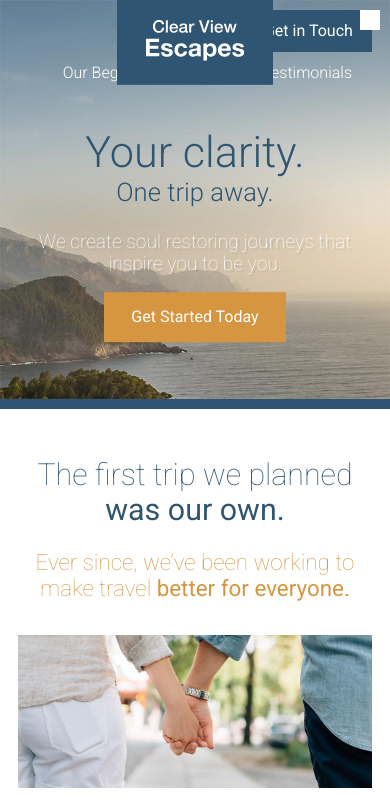
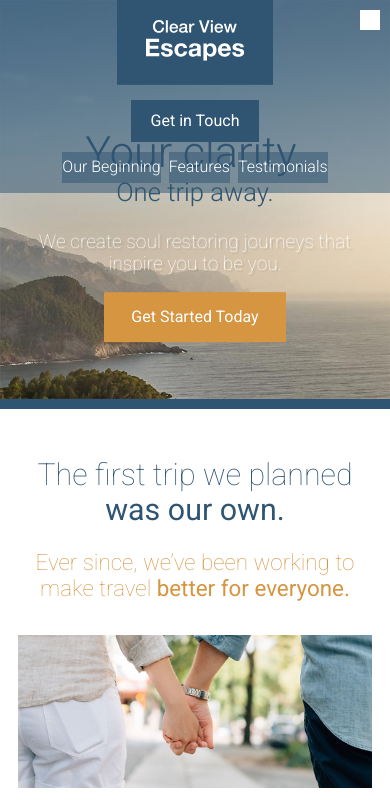
Before and after one commit to olenaborysenko/travel-site, a website built with webpack: page app/index.html in a window 390 px wide. Both pictures are taken after a click on the element 370 px from the left and 20 px from the top of the page. Shown: the top 807 px of the page. Built offline with nearby package versions, Linux system fonts and the light colour scheme.

Commit message:
Added mobile menu styling

```diff
--- a/app/assets/css/modules/_header.css
+++ b/app/assets/css/modules/_header.css
@@ -3,13 +3,21 @@
 	z-index: 2;
 	width: 100%;
 	padding: 10px 0;
+	transition: background-color .3s ease-out;
+
+	&--is-expanded {
+		background-color: rgba($mainBlue, .5)
+	}
 
 	@mixin atMedium {
 		background-color: rgba($mainBlue, .3);
 	}
 
 	&__btn-container {
-		float:	right;
+
+		@mixin atMedium {
+			float: right;
+		}
 	}
 
 	&__logo {
@@ -32,6 +40,7 @@
 		height: 20px;
 		background-color: #FFF;
 		position: absolute;
+		z-index: 10;
 		top: 10px;
 		right: 10px;
 
@@ -41,14 +50,25 @@
 	}
 
 	&__menu-content {
-		display: none;
+		opacity: 0;
+		transform: scale(1.2);
+		transition: all .3s ease-out;
+		position: relative;
+		z-index: -10;
+		padding-top: 90px;
+		text-align: center;
 
 		&--is-visible {
-			display: block;
+			opacity: 1;
+			z-index: 1;
+			transform: scale(1);
 		}
 
 		@mixin atMedium {
-			display: block;
+			opacity: 1;
+			z-index: 1;
+			transform: scale(1);
+			padding-top: 0;
 		}
 	}
 }
--- a/app/assets/css/modules/_primary-nav.css
+++ b/app/assets/css/modules/_primary-nav.css
@@ -1,7 +1,14 @@
 .primary-nav {
+	padding-top: 10px;
+
+	@mixin atMedium {
+		padding-top: 0;
+	}
 
 	&--pull-right {
-		float: right;
+		@mixin atMedium {
+			float: right;
+		}
 	}
 
 	ul {
@@ -12,8 +19,22 @@
 
 	li {
 		list-style: none;
-		float: left;
-		padding-right: 20px;
+		display: inline-block;
+		padding-right: 4px;
+
+		&:last-child {
+			padding-right: 0;
+
+			@mixin atMedium {
+				padding-right: 20px;
+			}
+		}
+
+		@mixin atMedium {
+			padding-right: 20px;
+			float: left;
+			display: block;
+		}
 	}
 
 	a {
@@ -21,6 +42,12 @@
 		font-weight: 300;
 		text-decoration: none;
 		display: block;
-		padding: 12px 0;
+		padding: 6px 0;
+		background-color: rgba($mainBlue, .5);
+
+		@mixin atMedium {
+			padding: 12px 0;
+			background-color: transparent;
+		}
 	}
 }
--- a/app/assets/js/modules/mobileMenu.js
+++ b/app/assets/js/modules/mobileMenu.js
@@ -2,6 +2,7 @@ import $ from "jquery";
 
 class MobileMenu {
 	constructor() {
+		this.siteHeader = $(".header");
 		this.menuIcon = $(".header__menu-icon");
 		this.menuContent = $(".header__menu-content");
 		this.events();
@@ -13,6 +14,7 @@ class MobileMenu {
 
 	toggleTheMenu() {
 		this.menuContent.toggleClass("header__menu-content--is-visible");
+		this.siteHeader.toggleClass("header--is-expanded");
 	}
 }
 
--- a/app/temp/css/style.css
+++ b/app/temp/css/style.css
@@ -979,7 +979,13 @@ a {
 	z-index: 2;
 	width: 100%;
 	padding: 10px 0;
+	-webkit-transition: background-color .3s ease-out;
+	transition: background-color .3s ease-out;
 }
+
+.header--is-expanded {
+		background-color: rgba(47,85,114, .5)
+	}
 
 @media (min-width: 800px) {
 
@@ -988,8 +994,11 @@ a {
 }
 	}
 
+@media (min-width: 800px) {
+
 .header__btn-container {
-		float:	right;
+			float: right
+	}
 	}
 
 .header__logo {
@@ -1018,6 +1027,7 @@ a {
 		height: 20px;
 		background-color: #FFF;
 		position: absolute;
+		z-index: 10;
 		top: 10px;
 		right: 10px;
 	}
@@ -1030,22 +1040,51 @@ a {
 	}
 
 .header__menu-content {
-		display: none;
+		opacity: 0;
+		-webkit-transform: scale(1.2);
+		        transform: scale(1.2);
+		-webkit-transition: all .3s ease-out;
+		transition: all .3s ease-out;
+		position: relative;
+		z-index: -10;
+		padding-top: 90px;
+		text-align: center;
 	}
 
 .header__menu-content--is-visible {
-			display: block;
+			opacity: 1;
+			z-index: 1;
+			-webkit-transform: scale(1);
+			        transform: scale(1);
 		}
 
 @media (min-width: 800px) {
 
 .header__menu-content {
-			display: block
+			opacity: 1;
+			z-index: 1;
+			-webkit-transform: scale(1);
+			        transform: scale(1);
+			padding-top: 0
 	}
 	}
 
+.primary-nav {
+	padding-top: 10px;
+}
+
+@media (min-width: 800px) {
+
+.primary-nav {
+		padding-top: 0
+}
+	}
+
+@media (min-width: 800px) {
+
 .primary-nav--pull-right {
-		float: right;
+			float: right
+	}
 	}
 
 .primary-nav ul {
@@ -1061,8 +1100,28 @@ a {
 
 .primary-nav li {
 		list-style: none;
-		float: left;
-		padding-right: 20px;
+		display: inline-block;
+		padding-right: 4px;
+	}
+
+.primary-nav li:last-child {
+			padding-right: 0;
+		}
+
+@media (min-width: 800px) {
+
+.primary-nav li:last-child {
+				padding-right: 20px
+		}
+	}
+
+@media (min-width: 800px) {
+
+.primary-nav li {
+			padding-right: 20px;
+			float: left;
+			display: block
+	}
 	}
 
 .primary-nav a {
@@ -1070,5 +1129,14 @@ a {
 		font-weight: 300;
 		text-decoration: none;
 		display: block;
-		padding: 12px 0;
+		padding: 6px 0;
+		background-color: rgba(47,85,114, .5);
 	}
+
+@media (min-width: 800px) {
+
+.primary-nav a {
+			padding: 12px 0;
+			background-color: transparent
+	}
+	}
```
Also changed, not shown: app/temp/js/app.js.
